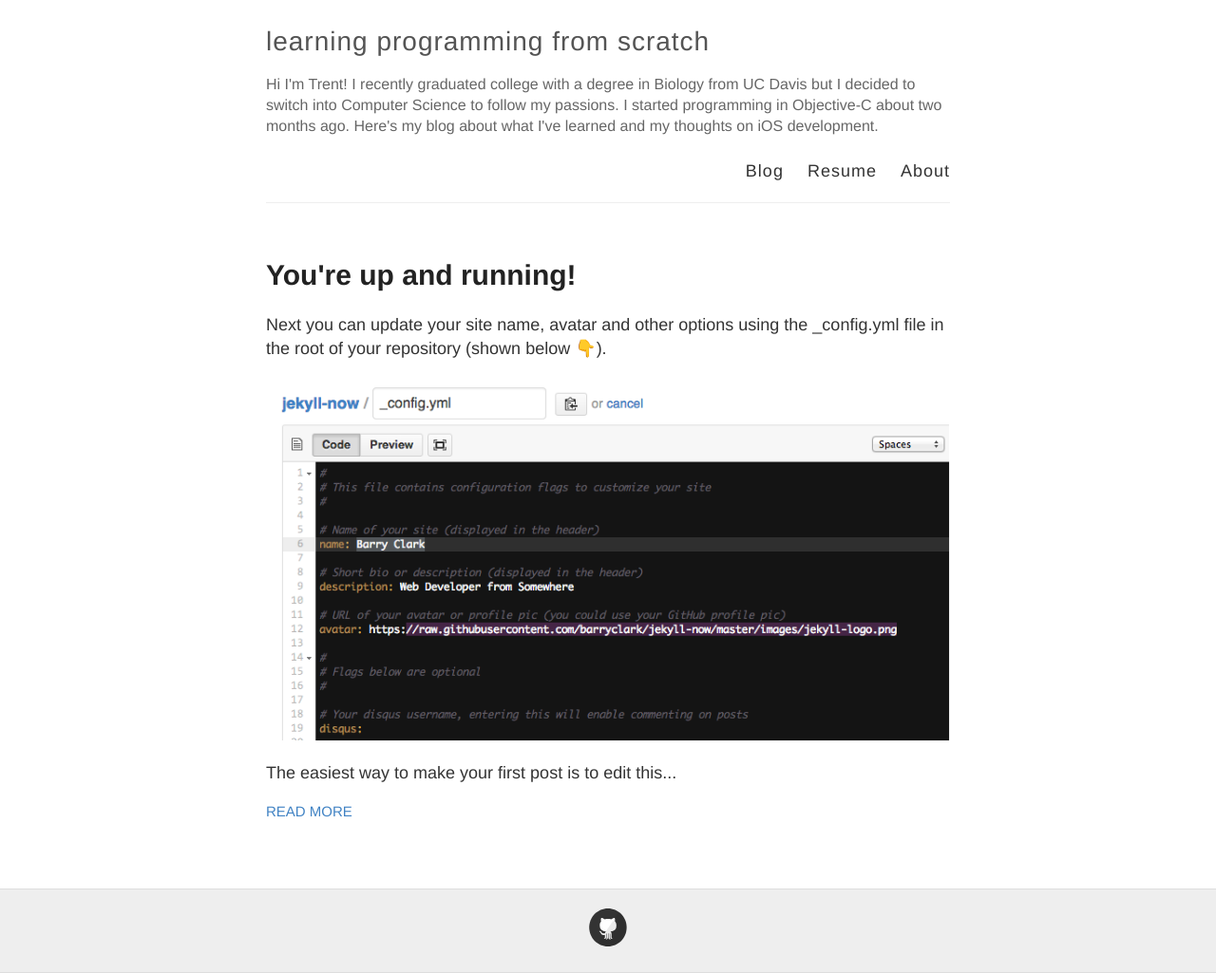
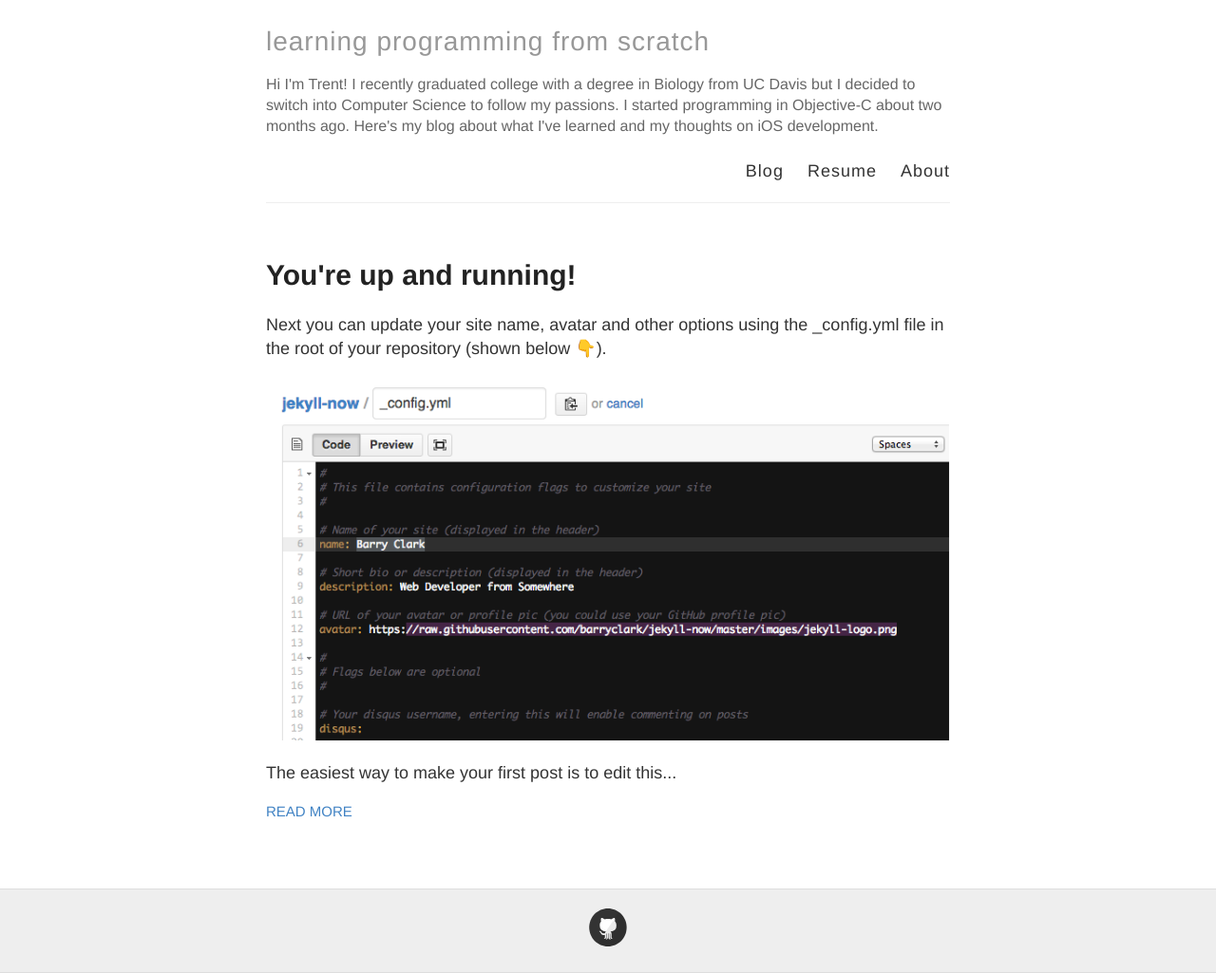
Before and after one commit to trentyou/trentyou.github.io, a Jekyll site: the page built from index.html, in a window 1280 px wide. Shown: the whole page at 95% size. Built offline with Jekyll 4.4.1, drawn with Linux system fonts in a browser that asks for light colours; emoji names are drawn with the system emoji font.

Commit message:
Updated default.html

```diff
--- a/_layouts/default.html
+++ b/_layouts/default.html
@@ -27,7 +27,7 @@
           <!-- <a href="{{ site.baseurl }}/" class="site-avatar"><img src="{{ site.avatar }}" /></a> -->
 
           <div class="site-info">
-            <h1 class="site-name"><FONT COLOR = "545454"> <a href="{{ site.baseurl }}/">{{ site.name }}</a></FONT></h1>
+            <h1 class="site-name"><FONT COLOR = "989898"> <a href="{{ site.baseurl }}/">{{ site.name }}</a></FONT></h1>
             <p> </p>
             <p> </p>
             <p> </p>
```
